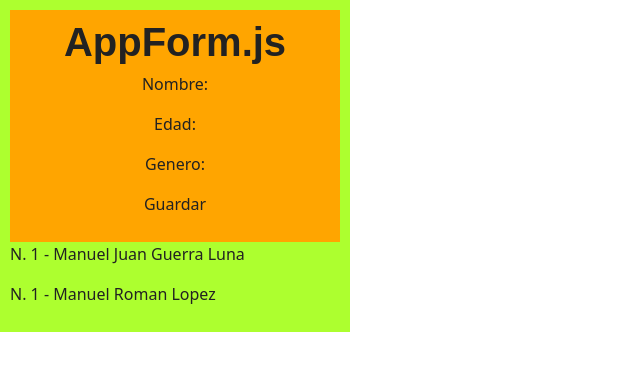
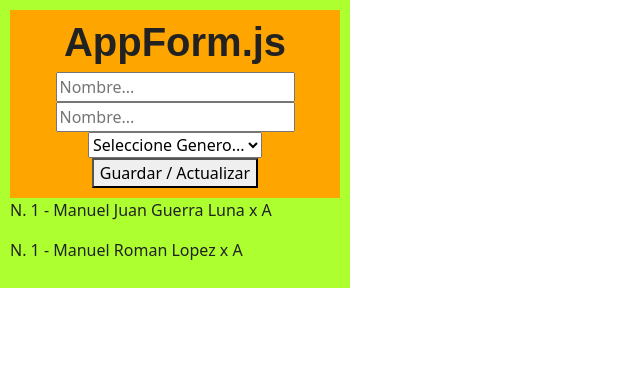
Before and after one commit to SandraSota/sitioreact0, a React (Create React App) app: page / in a window 1280 px wide. Shown: the top 370 px of the page, without its empty margins (0-640 px from the left). Built offline with nearby package versions, Linux system fonts and the light colour scheme; a web font is replaced by a local one.

Commit message:
V6. Configurar el firebase y modificar el AppFormm

```diff
--- a/package.json
+++ b/package.json
@@ -8,6 +8,7 @@
     "@testing-library/react": "^13.4.0",
     "@testing-library/user-event": "^13.5.0",
     "bootswatch": "^5.3.2",
+    "firebase": "^10.5.0",
     "react": "^18.2.0",
     "react-dom": "^18.2.0",
     "react-scripts": "5.0.1",
--- a/src/App.js
+++ b/src/App.js
@@ -7,8 +7,8 @@
   return (
     <div style={{width:"350px", background:"greenyellow", padding:"10px"}}>
         <AppForm />
-        <p>N. 1 - Manuel Juan Guerra Luna </p>
-        <p>N. 1 - Manuel Roman Lopez </p>
+        <p>N. 1 - Manuel Juan Guerra Luna x A</p>
+        <p>N. 1 - Manuel Roman Lopez  x A</p>
 
     </div>
   );
--- a/src/componente/AppForm.js
+++ b/src/componente/AppForm.js
@@ -1,16 +1,45 @@
-import React from 'react'
+import React from 'react';
+import { useState } from 'react'
+import { db } from './firebase';
+import { addDoc, collection } from 'firebase/firestore';
+
 
 const AppForm = () => {
-  return (
-    <div style={{background:"orange", padding:"10px", textAlign:"center"}}>
-    <h1>AppForm.js</h1>
-        <p>Nombre: </p>
-        <p>Edad: </p>
-        <p>Genero: </p>
-        <p>Guardar</p>
 
-    </div>
-  )
+    const camposRegistro = { nombre:"", edad:"", genero:""}
+    const [objeto, setObjeto] = useState(camposRegistro);
+
+    const handleSubmit = (e) => {  //manejador de submit
+        e.preventDefault();
+
+        try {
+            if(db){
+                addDoc(collection(db, 'persona'), objeto);
+                console.log("Se guardo con exito");
+            }
+        } catch (error) {
+          console.error();
+        }
+
+    }
+
+    return (
+        <div style={{background:"orange", padding:"10px", textAlign:"center"}}>
+            <form onSubmit={handleSubmit}>
+                <h1>AppForm.js</h1>
+                <input type = 'text' placeholder = 'Nombre...' />
+                <input type = 'text' placeholder = 'Nombre...' />
+                <select>
+                    <option value ="">Seleccione Genero... </option>
+                    <option value ="M">Masculino </option>
+                    <option value ="F">Femenino </option>
+                </select>
+                <button>
+                    Guardar / Actualizar
+                </button>
+            </form>
+        </div>
+    )
 }
 
 export default AppForm
--- a/src/componente/firebase.js
+++ b/src/componente/firebase.js
@@ -1,5 +1,10 @@
 // Import the functions you need from the SDKs you need
 import { initializeApp } from "firebase/app";
+
+import { getAuth } from "firebase/auth";
+import { getFirestore } from "firebase/firestore";
+import { getStorage } from "firebase/storage";
+
 // TODO: Add SDKs for Firebase products that you want to use
 // https://firebase.google.com/docs/web/setup#available-libraries
 
@@ -15,3 +20,7 @@
 
 // Initialize Firebase
 const app = initializeApp(firebaseConfig);
+
+export const auth = getAuth(app);
+export const db = getFirestore(app);
+export const storage = getStorage(app);
```
Also changed, not shown: 1 other file (tests, documents, lock files or other folders).
